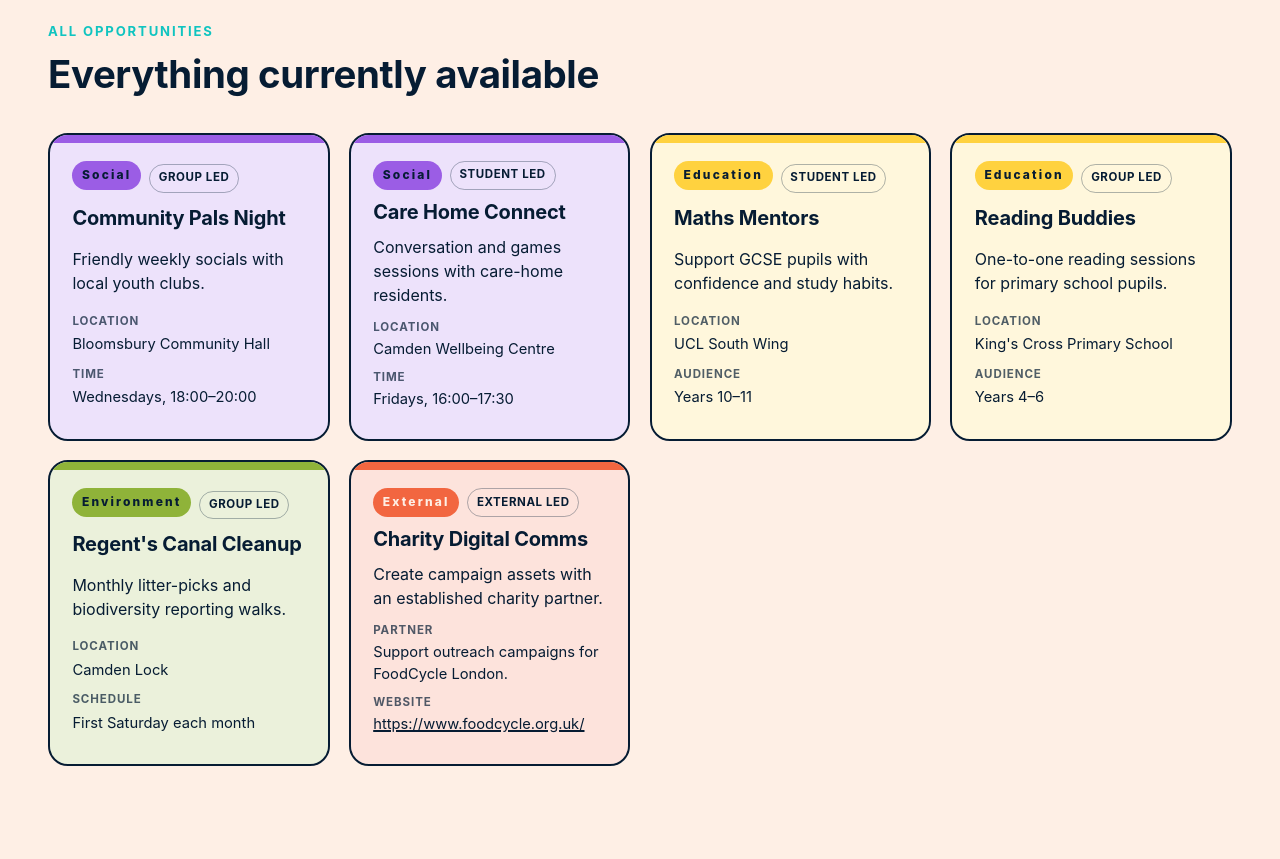
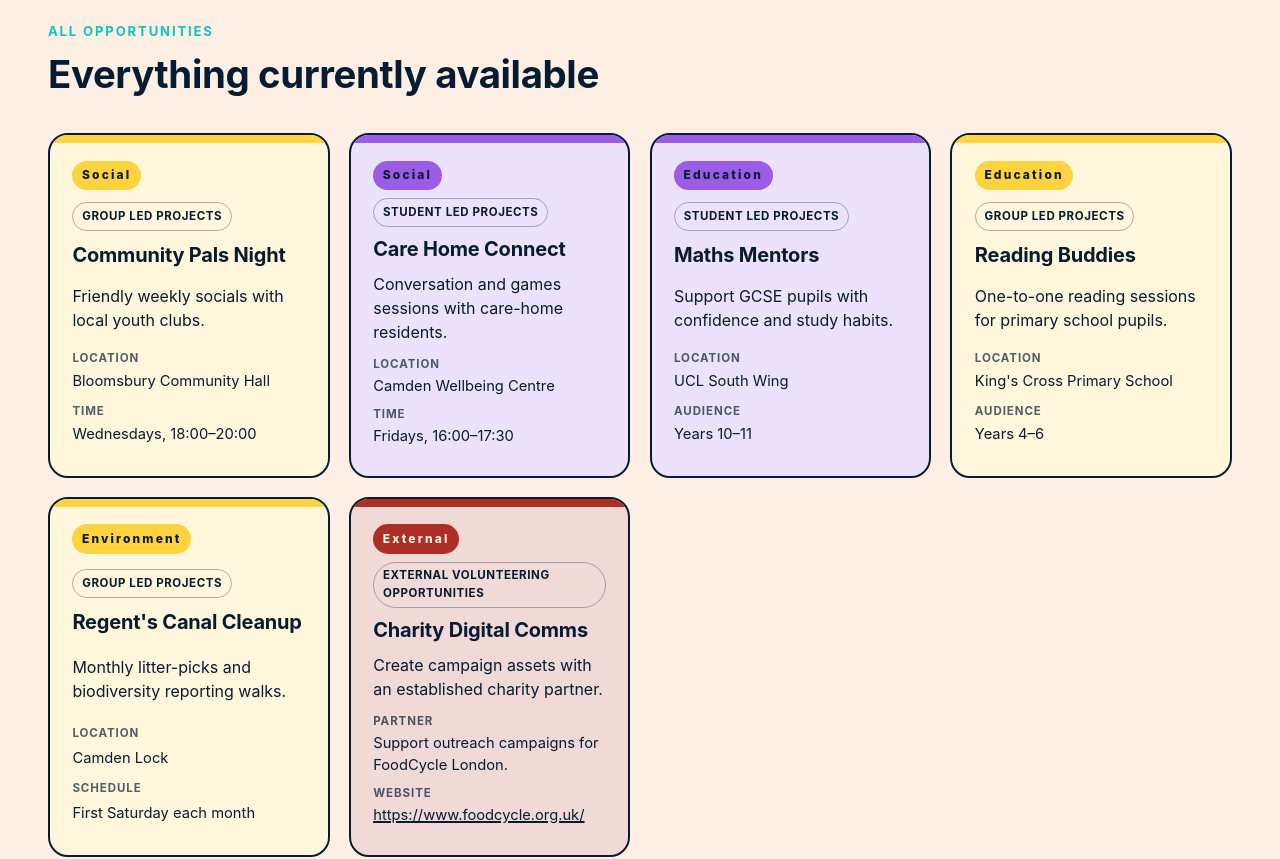
Before and after one commit to MaybeItsAdam/ucl-volunteering, a React (Vite) app: page / in a window 1280 px wide. Shown: the part 520-1379 px from the top of the page. Built offline with nearby package versions, Linux system fonts and the light colour scheme.

Commit message:
Map opportunity type card colours to existing palette
Agent-Logs-Url: https://github.com/MaybeItsAdam/ucl-volunteering/sessions/9658a159-263d-4a3e-a0a6-0378c0978d64

Co-authored-by: MaybeItsAdam <100949524+MaybeItsAdam@users.noreply.github.com>

```diff
--- a/src/VolunteeringWebsite.jsx
+++ b/src/VolunteeringWebsite.jsx
@@ -3,9 +3,15 @@ import VolSocHand from "./VolSocHand"
 import "./volunteeringWebsite.css"
 
 const OPPORTUNITY_TYPES = {
-  slp: "Student Led",
-  glp: "Group Led",
-  elp: "External Led"
+  slp: "Student Led Projects",
+  glp: "Group Led Projects",
+  elp: "External Volunteering Opportunities"
+}
+
+const OPPORTUNITY_TYPE_META = {
+  slp: { tone: "lavender" },
+  glp: { tone: "gold" },
+  elp: { tone: "brick" }
 }
 
 const SUBTYPE_META = {
@@ -230,12 +236,15 @@ function ProjectGrid({ projects }) {
         const subtypeMeta = SUBTYPE_META[project.subtype] ?? DEFAULT_SUBTYPE_META
         const template = PROJECT_TEMPLATES[project.subtype] ?? { fields: [] }
         const opportunityType = OPPORTUNITY_TYPES[project.opportunityType] ?? "Unknown"
+        const opportunityTypeMeta = OPPORTUNITY_TYPE_META[project.opportunityType] ?? {
+          tone: "lavender"
+        }
         const populatedFields = template.fields.filter((field) => {
           const value = project[field.key]
           return value !== undefined && value !== null
         })
         return (
-          <article key={project.id} className={`uvs-card uvs-card-${subtypeMeta.tone}`}>
+          <article key={project.id} className={`uvs-card uvs-card-${opportunityTypeMeta.tone}`}>
             <div className="uvs-card-top">
               <span className="uvs-card-tag">{subtypeMeta.label}</span>
               <span className="uvs-card-type">{opportunityType}</span>
--- a/src/volunteeringWebsite.css
+++ b/src/volunteeringWebsite.css
@@ -259,6 +259,10 @@ body {
   --tone: var(--lime-moss);
 }
 
+.uvs-card-brick {
+  --tone: var(--brick-red);
+}
+
 .uvs-card-tomato {
   --tone: var(--tomato);
 }
@@ -281,7 +285,8 @@ body {
   color: var(--prussian-blue);
 }
 
-.uvs-card-tomato .uvs-card-tag {
+.uvs-card-tomato .uvs-card-tag,
+.uvs-card-brick .uvs-card-tag {
   color: var(--linen);
 }
 
```
